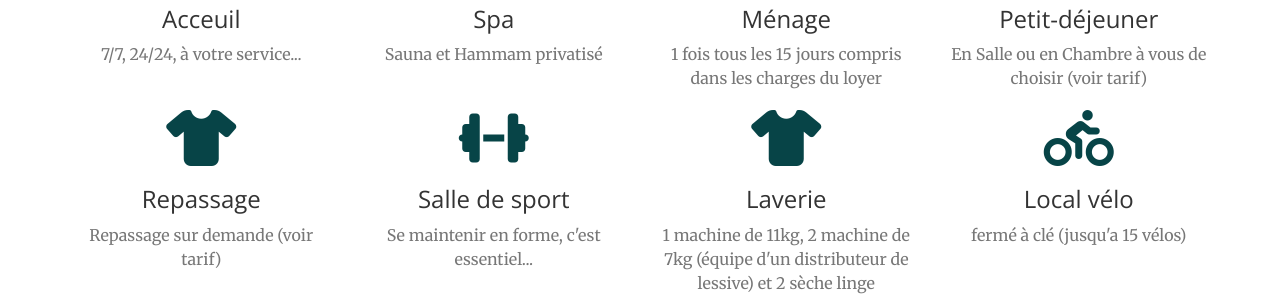
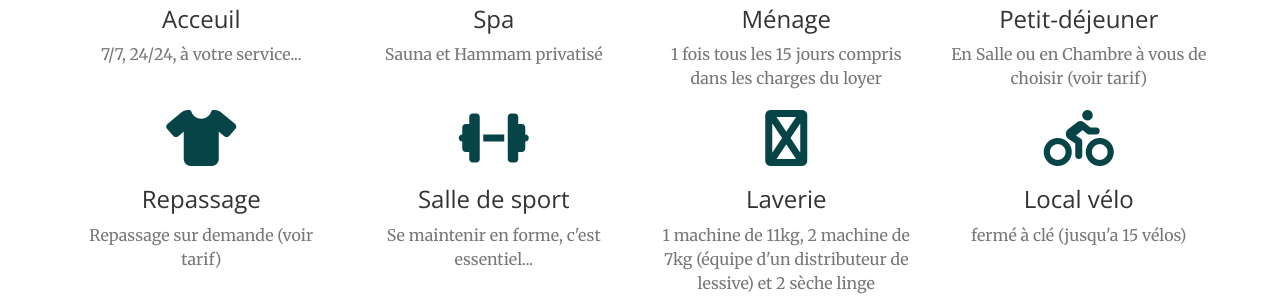
Before and after one commit to 74-mademoiselle/residence-ella.github.io, a Jekyll site: the page built from index.html, in a window 1280 px wide and 900 px high, scrolled down 1408 px. Shown: the part 150-450 px from the top of the window. Built offline with Jekyll 4.4.1, drawn with Linux system fonts in a browser that asks for light colours; nearby versions of some CDN libraries.

Commit message:
Update from Forestry.io yannick moreau updated _data/services.yaml

```diff
--- a/_data/services.yaml
+++ b/_data/services.yaml
@@ -25,7 +25,7 @@ services:
   description: Se maintenir en forme, c'est essentiel...
   delay: 0.4s
 - title: 'Laverie '
-  icon: fa-tshirt
+  icon: fa-cloudversify
   description: '1 machine de 11kg, 2 machine de 7kg (équipe d''un distributeur de
     lessive) et 2 sèche linge '
   delay: 0.6s
```
